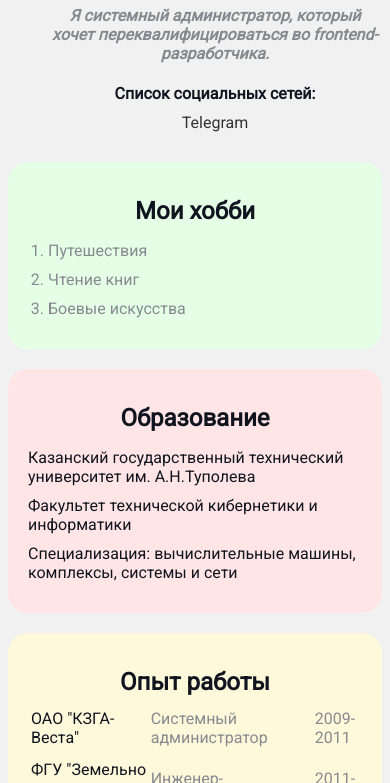
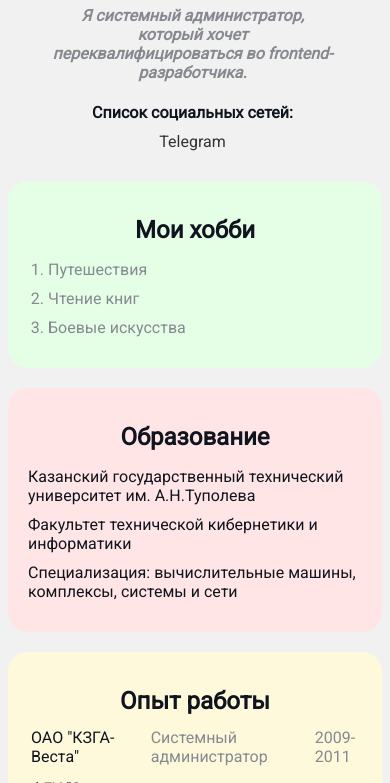
Before and after one commit to Orn-web/Orn-web.github.io, a plain HTML site: page index.html in a window 390 px wide. Shown: the part 317-1100 px from the top of the page. Drawn offline with Linux system fonts and the light colour scheme.

Commit message:
add style

```diff
--- a/css/style.css
+++ b/css/style.css
@@ -156,10 +156,14 @@ a:hover {
    outline: none;
 }
 
-@media(max-width: 560px) {
+@media(max-width: 611px) {
    .info {
       display: block;
       text-align: center;
+   }
+
+   .info .info-text {
+      margin-right: 45px;
    }
 
    .card h2 {
```
